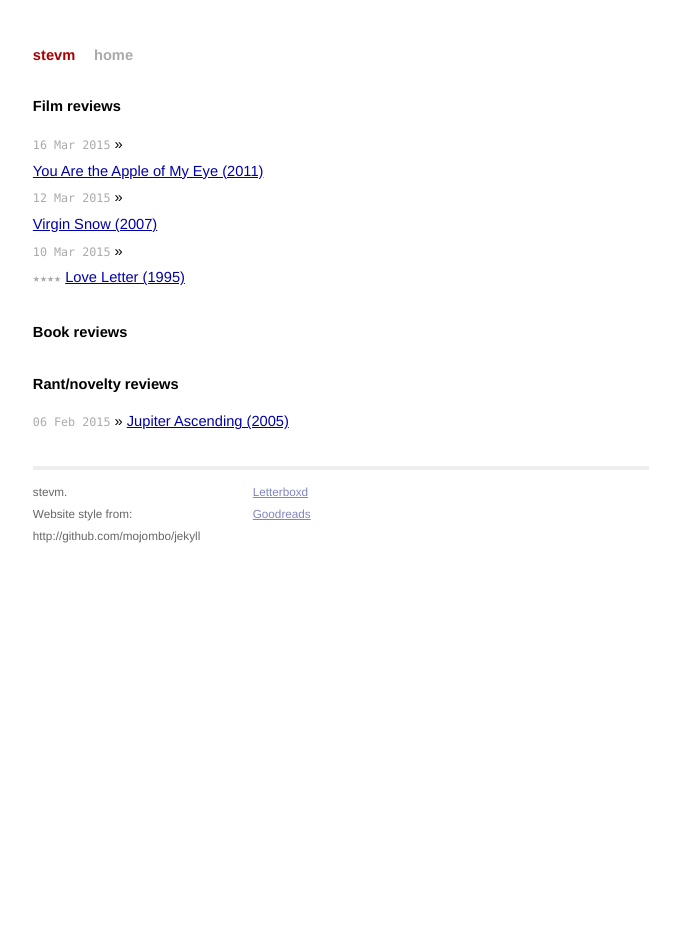
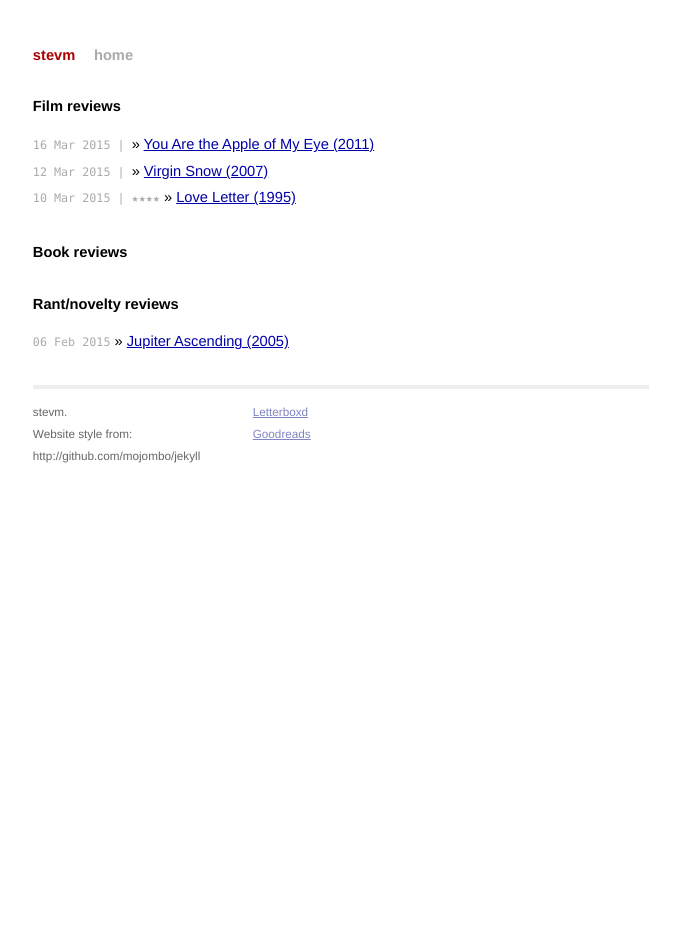
Before and after one commit to princessstevm/princessstevm.github.io, a Jekyll site: the page built from index.html, in a window 1280 px wide. Shown: the whole page, without its empty margins (299-979 px from the left). Built offline with Jekyll 4.4.1, drawn with Linux system fonts in a browser that asks for light colours; Markdown is read by kramdown in place of the engine named in the settings.

```diff
--- a/_posts/2015-03-10-love-letter.textile
+++ b/_posts/2015-03-10-love-letter.textile
@@ -2,7 +2,7 @@
 layout: post
 category: film
 title: Love Letter (1995)
-tags: ★★★★
+tags: "★★★★  "
 ---
 
 h1. {{ page.title }}
--- a/index.html
+++ b/index.html
@@ -8,7 +8,7 @@ title: im write movie
    <h1>Film reviews</h1>
   <ul class="posts">
     {% for post in site.categories.film %}
-      <li><span>{{ post.date | date_to_string }}</span> &raquo; <li><span>{{ post.tags }}</span> <a href="{{ post.url }}">{{ post.title }}</a></li>
+      <li><span>{{ post.date | date_to_string }} | {{post.tags}}</span> &raquo; <a href="{{ post.url }}">{{ post.title }}</a></li>
     {% endfor %}
   </ul>
 
```
